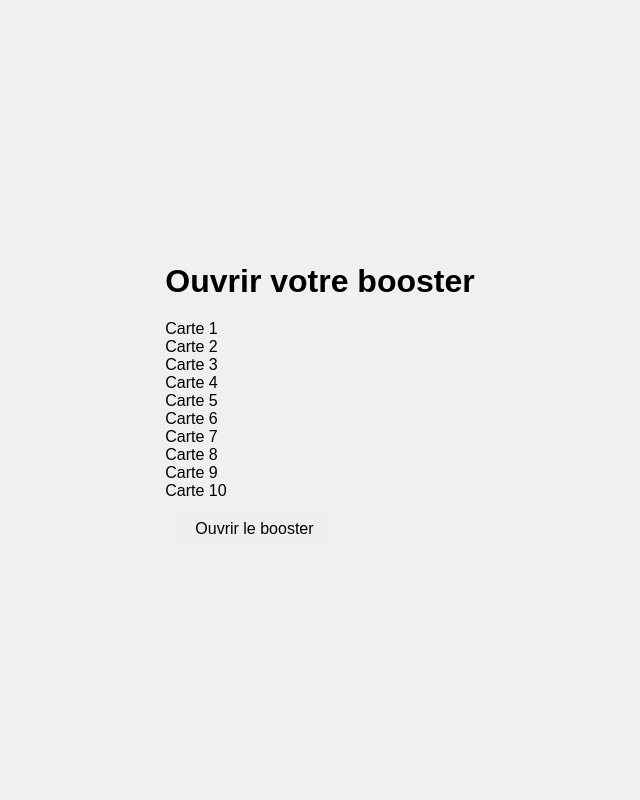
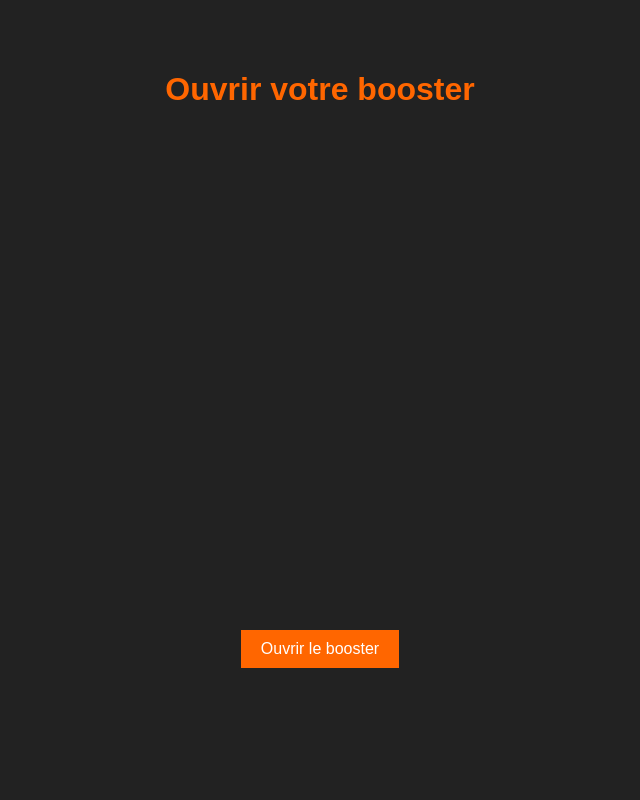
Before and after one commit to MatKaneki09/gameProject, a Flask app: page /booster in a window 1280 px wide. Shown: the whole page, without its empty margins (320-960 px from the left). Run offline with Flask 2, Linux system fonts and the light colour scheme.

Commit message:
Update style.css

```diff
--- a/static/style.css
+++ b/static/style.css
@@ -1,44 +1,54 @@
 body {
-    font-family: Arial, sans-serif;
+    font-family: 'Arial', sans-serif;
+    background-color: #222222;
+    color: #ffffff;
+    margin: 0;
+    padding: 0;
+}
+
+.booster-container {
+    text-align: center;
+    padding: 50px;
+}
+
+h1 {
+    color: #ff6600;
+}
+
+.booster-box {
+    display: flex;
+    flex-wrap: wrap;
+    justify-content: center;
+    margin: 20px 0;
+    max-width: 500px;
+    margin: 0 auto;
+}
+
+.card {
+    background-color: #333333;
+    width: 100px;
+    height: 140px;
+    margin: 10px;
+    color: #fff;
     display: flex;
     justify-content: center;
     align-items: center;
-    height: 100vh;
-    margin: 0;
-    background-color: #f0f0f0;
-}
-
-.container {
-    text-align: center;
-    background-color: #fff;
-    padding: 20px;
-    border-radius: 8px;
-    box-shadow: 0 4px 8px rgba(0, 0, 0, 0.1);
-}
-
-h1 {
-    margin-bottom: 20px;
+    transition: all 0.5s ease;
+    opacity: 0;
+    transform: translateY(-50px);
 }
 
 .btn {
+    background-color: #ff6600;
+    border: none;
     padding: 10px 20px;
-    margin: 10px;
+    color: white;
+    cursor: pointer;
     font-size: 16px;
-    border: none;
-    border-radius: 5px;
-    cursor: pointer;
-}
-
-.btn-signin {
-    background-color: #4CAF50;
-    color: white;
-}
-
-.btn-signup {
-    background-color: #2196F3;
-    color: white;
+    margin-top: 20px;
+    transition: background-color 0.3s;
 }
 
 .btn:hover {
-    opacity: 0.8;
+    background-color: #ff9900;
 }
```
